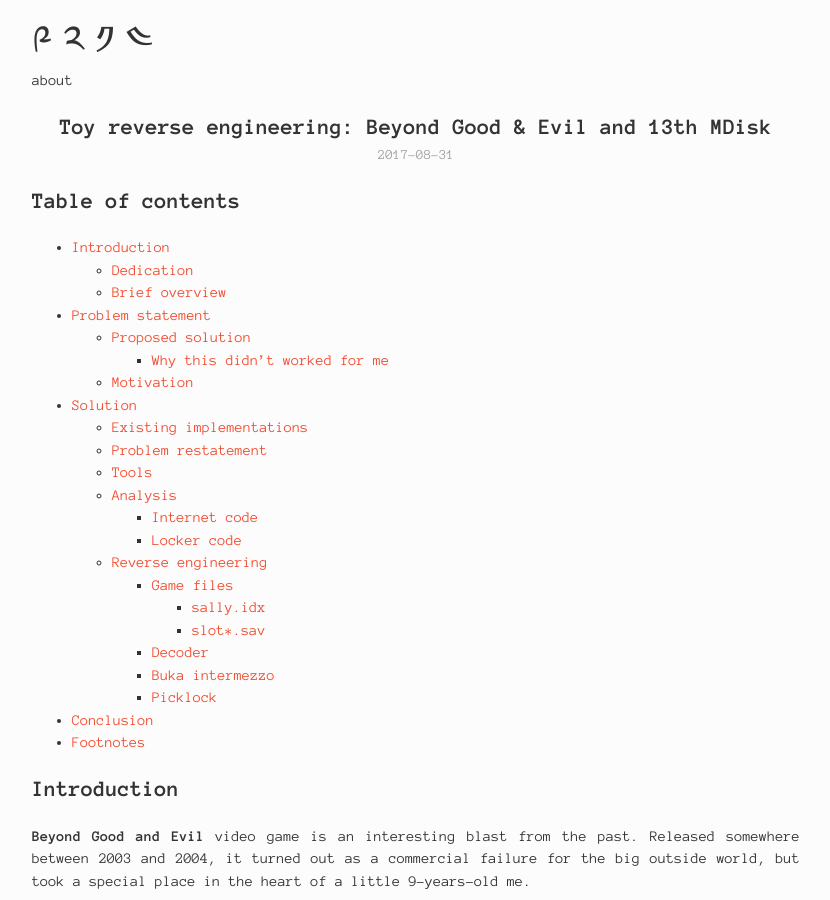
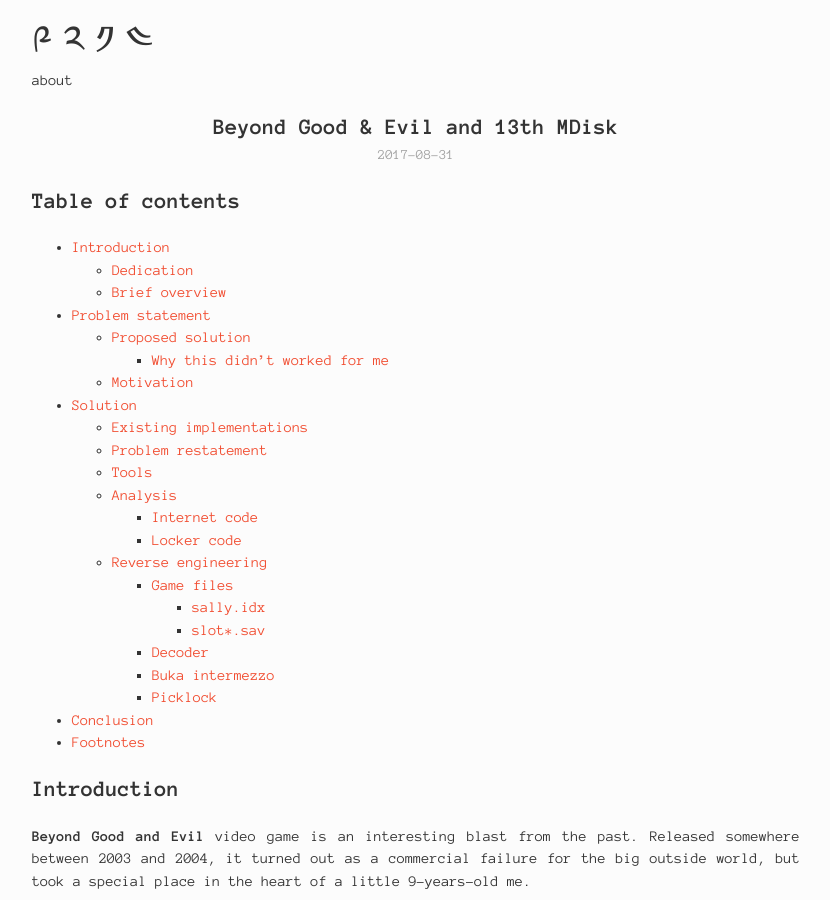
Before and after one commit to 9214/9214.github.io, a Jekyll site: the page built from _posts/2017-08-31-13.md, in a window 1280 px wide and 900 px high. Shown: the whole window, without its empty margins (224-1054 px from the left). Built offline with Jekyll 4.4.1, drawn with Linux system fonts in a browser that asks for light colours; some web fonts are replaced.

Commit message:
FEAT: reduce title

```diff
--- a/_posts/2017-08-31-13.md
+++ b/_posts/2017-08-31-13.md
@@ -1,6 +1,6 @@
 ---
 layout: post
-title:  "Toy reverse engineering: Beyond Good & Evil and 13th MDisk"
+title:  "Beyond Good & Evil and 13th MDisk"
 date:   2017-08-31
 ---
 
```
